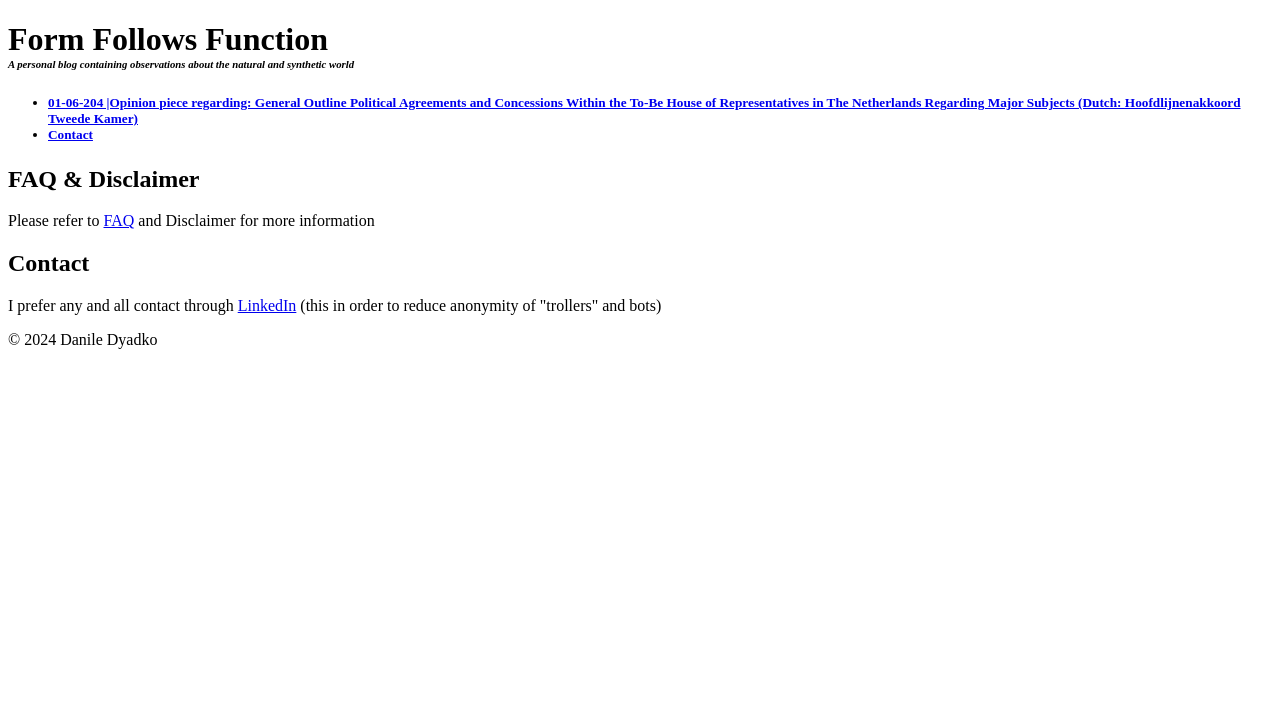
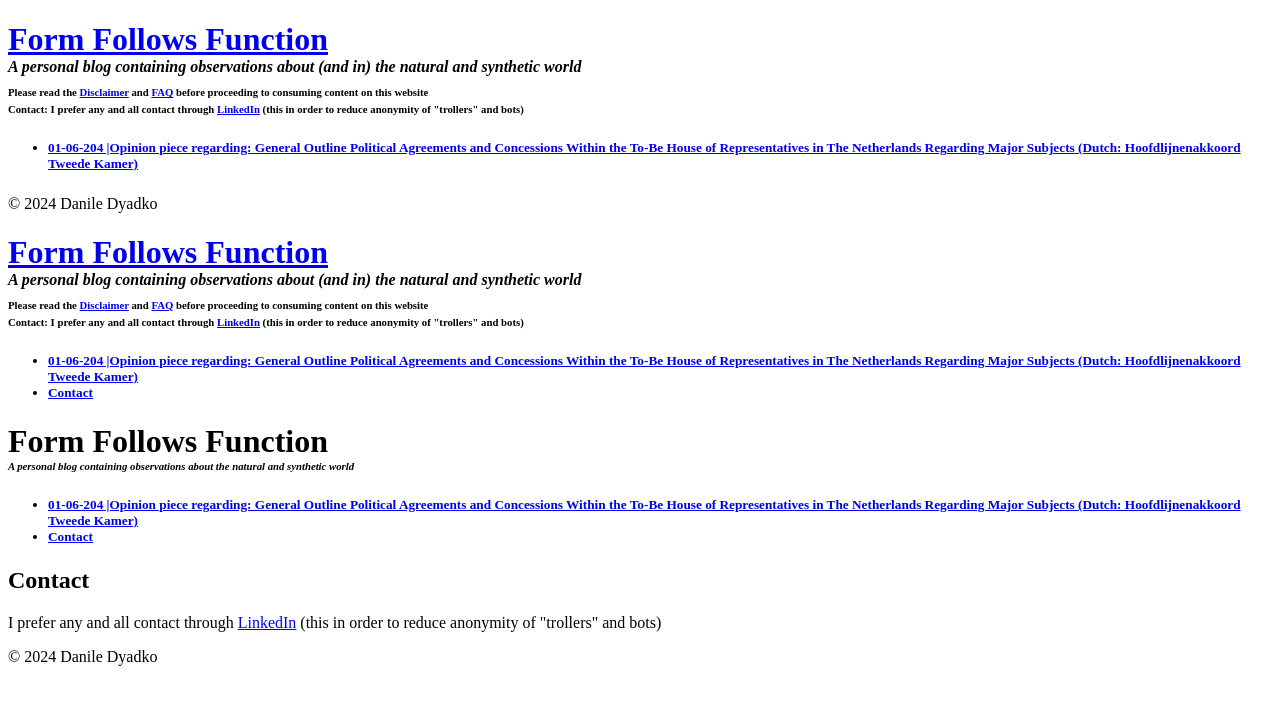
Before and after one commit to ddyadko/ddyadko.github.io, a plain HTML site: page index.html in a window 1280 px wide. Drawn offline with Linux system fonts and the light colour scheme.

Commit message:
Update index.html

```diff
--- a/index.html
+++ b/index.html
@@ -1,3 +1,74 @@
+<!DOCTYPE html>
+<html lang="en">
+<head>
+    <meta charset="UTF-8">
+    <meta name="viewport" content="width=device-width, initial-scale=1.0">
+    <title>Form Follows Function</title>
+</head>
+<body>
+
+   <header>
+    <h1 style="margin-bottom: 0;"><a href="ddyadko.github.io">Form Follows Function</a></h1>
+    <h4 style="margin-top: 0; margin-bottom: 10px; font-style: italic;">A personal blog containing observations about (and in) the natural and synthetic world</h4>
+    <h6 style="margin-top: 0; margin-bottom: 5px; font-weight: bold;">Please read the <a href="disclaimer.html">Disclaimer</a> and <a href="faq.html">FAQ</a> before proceeding to consuming content on this website</h6>
+    <h6 style="margin-top: 0; font-weight: bold;">Contact: I prefer any and all contact through <a href="https://www.linkedin.com/in/ddyadko">LinkedIn</a> (this in order to reduce anonymity of "trollers" and bots)</h6>
+</header>
+
+    <main>
+            <article class="post">
+                   <nav>
+            <ul>
+                <h5>
+                <li><a href="faq.html">01-06-204 |Opinion piece regarding: General Outline Political Agreements and Concessions Within the To-Be House of Representatives in The Netherlands Regarding Major Subjects (Dutch: Hoofdlijnenakkoord Tweede Kamer)</a></li>
+                    </h5>
+            </ul>
+        </nav>
+        </section>
+          </main>
+    <footer>
+        <p>&copy; 2024 Danile Dyadko</p>
+    </footer>
+</body>
+
+
+
+
+
+
+<!DOCTYPE html>
+<html lang="en">
+<head>
+    <meta charset="UTF-8">
+    <meta name="viewport" content="width=device-width, initial-scale=1.0">
+    <title>Form Follows Function</title>
+</head>
+<body>
+
+   <header>
+    <h1 style="margin-bottom: 0;"><a href="ddyadko.github.io">Form Follows Function</a></h1>
+    <h4 style="margin-top: 0; margin-bottom: 10px; font-style: italic;">A personal blog containing observations about (and in) the natural and synthetic world</h4>
+    <h6 style="margin-top: 0; margin-bottom: 5px; font-weight: bold;">Please read the <a href="disclaimer.html">Disclaimer</a> and <a href="faq.html">FAQ</a> before proceeding to consuming content on this website</h6>
+    <h6 style="margin-top: 0; font-weight: bold;">Contact: I prefer any and all contact through <a href="https://www.linkedin.com/in/ddyadko">LinkedIn</a> (this in order to reduce anonymity of "trollers" and bots)</h6>
+    </header>
+
+    <main>
+
+
+
+
+
+
+
+<nav>
+            <ul>
+                <h5>
+                <li><a href="faq.html">01-06-204 |Opinion piece regarding: General Outline Political Agreements and Concessions Within the To-Be House of Representatives in The Netherlands Regarding Major Subjects (Dutch: Hoofdlijnenakkoord Tweede Kamer)</a></li>
+                <li><a href="#">Contact</a></li>
+                    </h5>
+            </ul>
+        </nav>
+
+
 <!DOCTYPE html>
 <html lang="en">
 <head>
@@ -9,7 +80,12 @@
     <header>
         <h1 style="margin-bottom: 0;">Form Follows Function</h1>
         <h6 style="margin-top: 0; font-style: italic;">A personal blog containing observations about the natural and synthetic world</h6>
-        <nav>
+
+    </header>
+
+    <main>
+        <section id="about">
+            <nav>
             <ul>
                 <h5>
                 <li><a href="faq.html">01-06-204 |Opinion piece regarding: General Outline Political Agreements and Concessions Within the To-Be House of Representatives in The Netherlands Regarding Major Subjects (Dutch: Hoofdlijnenakkoord Tweede Kamer)</a></li>
@@ -17,12 +93,6 @@
                     </h5>
             </ul>
         </nav>
-    </header>
-
-    <main>
-        <section id="about">
-            <h2>FAQ & Disclaimer</h2>
-            <p>Please refer to <a href="faq.html">FAQ</a> and Disclaimer for more information</p>
         </section>
         <section id="contact">
             <h2>Contact</h2>
```
